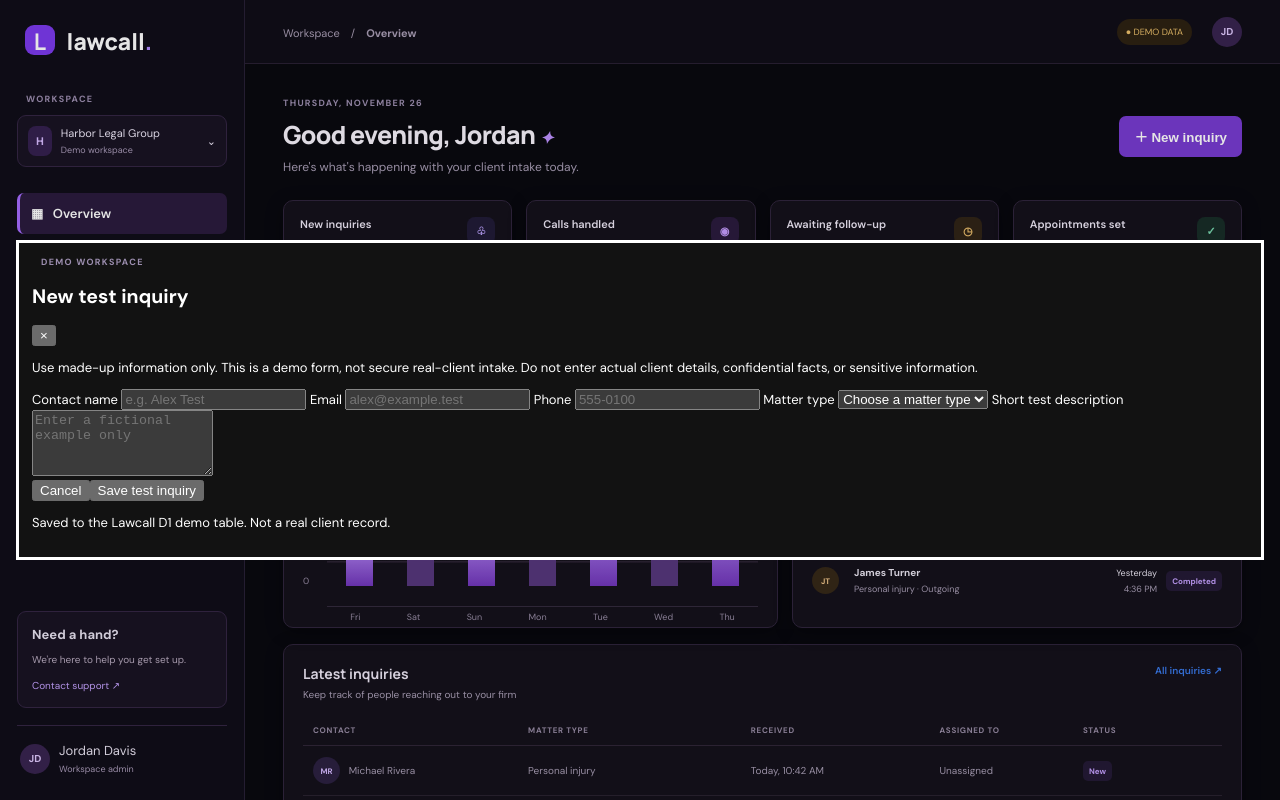
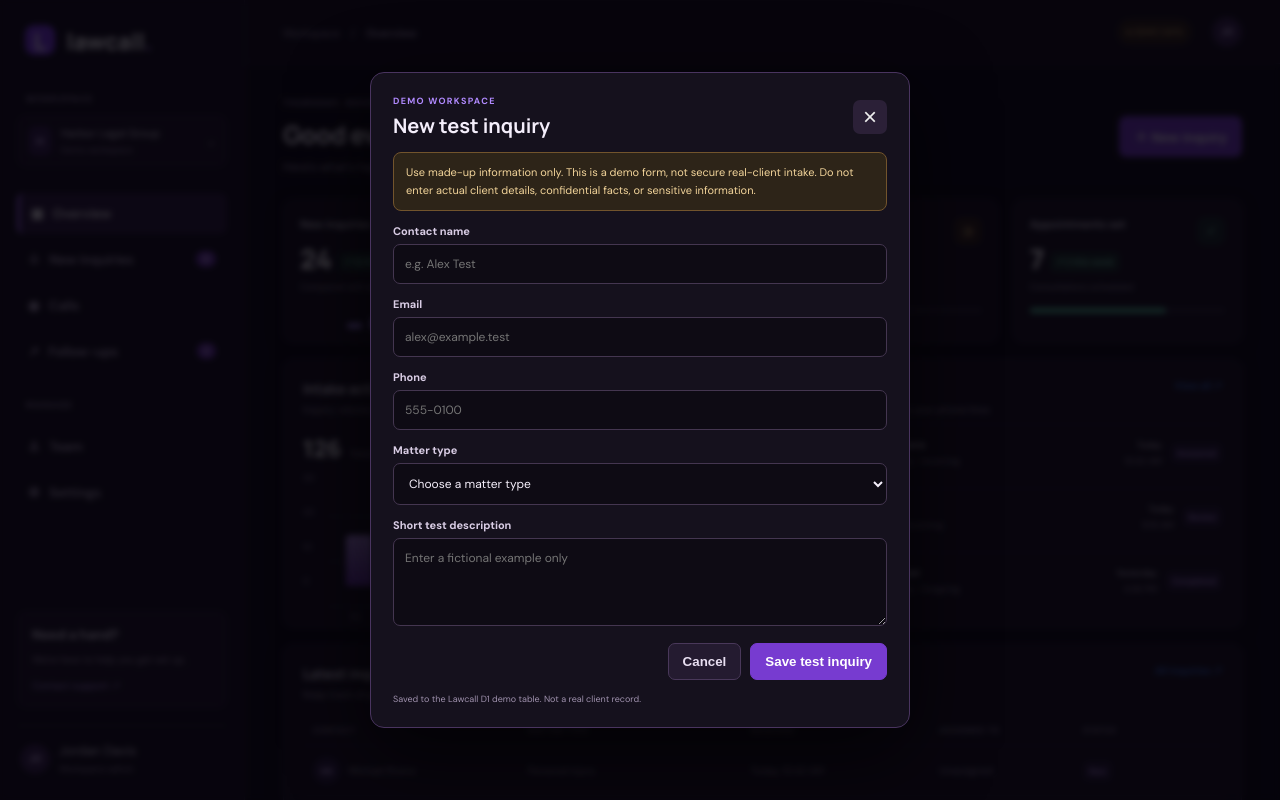
Before and after one commit to affordableroof13440-code/Lawcall, a website: page apps/web/index.html in a window 1280 px wide. Both pictures are taken after a click on the button "＋ New inquiry". Shown: the top 800 px of the page. Drawn offline with Linux system fonts and the light colour scheme; no server answers.

Commit message:
Style the new inquiry demo form

```diff
--- a/apps/web/styles.css
+++ b/apps/web/styles.css
@@ -50,3 +50,21 @@ footer{color:#93879e}
 .settings-card code{background:#261c32;color:#e2caff;padding:3px 6px;border-radius:4px}
 .settings-step{padding:12px 0;border-top:1px solid #302638}
 @media(max-width:720px){.settings-card{padding:15px}}
+
+/* Fillable fictional inquiry demo */
+#demo-inquiry-dialog{width:min(540px,calc(100% - 28px));max-height:90vh;overflow:auto;padding:0;border:1px solid #49345f;border-radius:14px;background:#15111d;color:#f4eefb;box-shadow:0 24px 80px #000a}
+#demo-inquiry-dialog::backdrop{background:#05030acc;backdrop-filter:blur(3px)}
+#demo-inquiry-form{padding:22px;display:grid;gap:13px}
+.demo-form-head{display:flex;justify-content:space-between;align-items:center}
+.demo-form-head .eyebrow{margin:0 0 5px;color:#b18aff}
+.demo-form-head h2{font:700 20px Manrope;margin:0}
+.demo-close{border:0;background:#2b2037;color:#eee;font-size:24px;border-radius:7px;width:34px;height:34px;cursor:pointer}
+.demo-warning{margin:0;padding:11px 12px;border:1px solid #72542c;border-radius:8px;background:#2d2418;color:#f2d49a;font-size:11px;line-height:1.55}
+#demo-inquiry-form>label{display:grid;gap:6px;color:#d9cde5;font-size:11px;font-weight:700}
+#demo-inquiry-form input,#demo-inquiry-form select,#demo-inquiry-form textarea{width:100%;padding:11px;border:1px solid #443650;border-radius:7px;background:#0e0b14;color:#f5effb;font:12px "DM Sans";outline:none}
+#demo-inquiry-form input:focus,#demo-inquiry-form select:focus,#demo-inquiry-form textarea:focus{border-color:#a56bff}
+.demo-form-actions{display:flex;justify-content:flex-end;gap:9px;margin-top:4px}
+.demo-form-actions button{padding:10px 14px;border-radius:7px;border:1px solid #49385a;background:#241b30;color:#e8dff1;font-weight:700;cursor:pointer}
+.demo-form-actions .demo-save{background:#773bd0;border-color:#773bd0;color:white}
+.demo-form-actions button:disabled{opacity:.6;cursor:wait}
+.demo-form-foot{margin:0;color:#9f91ad;font-size:9px}
```
